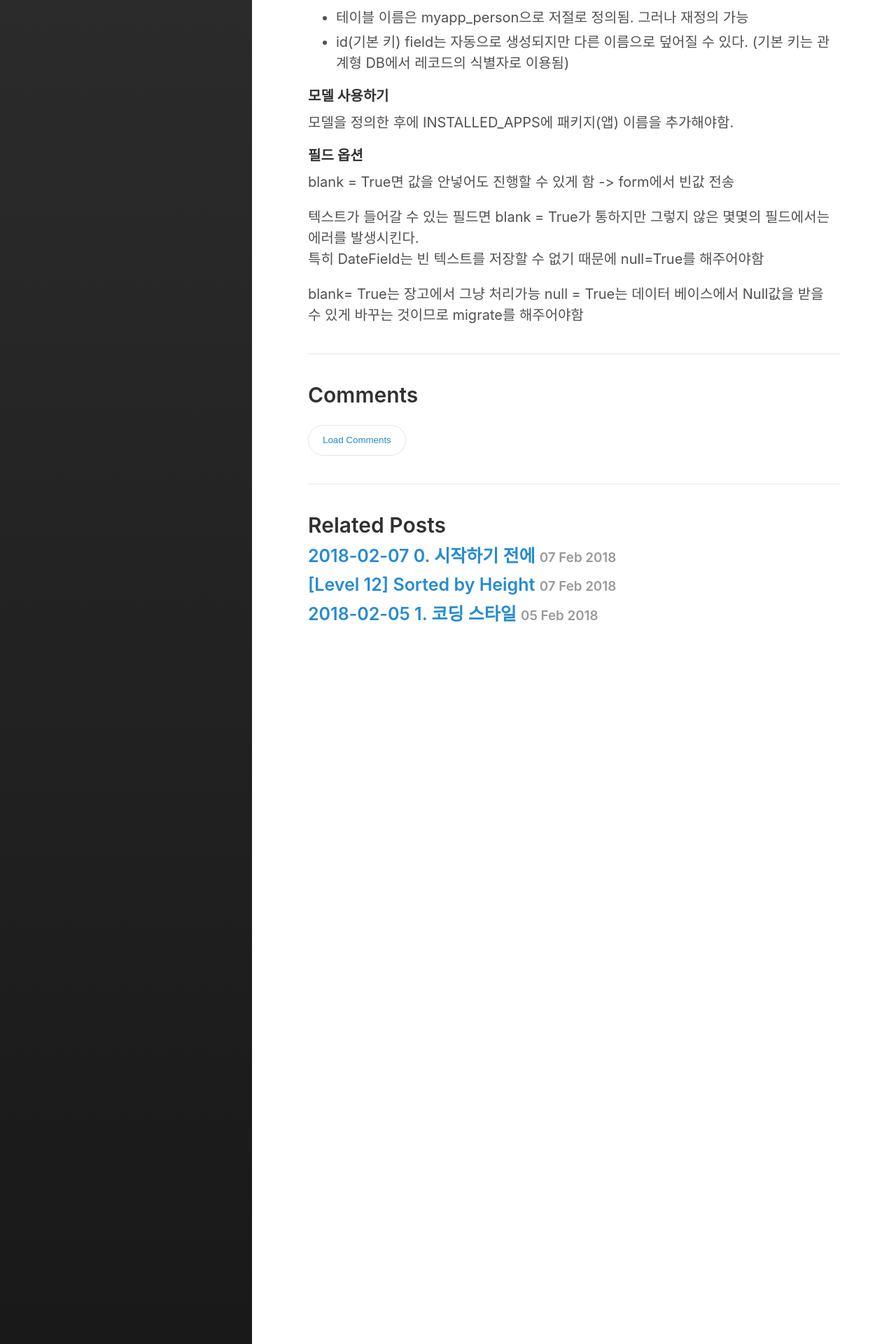
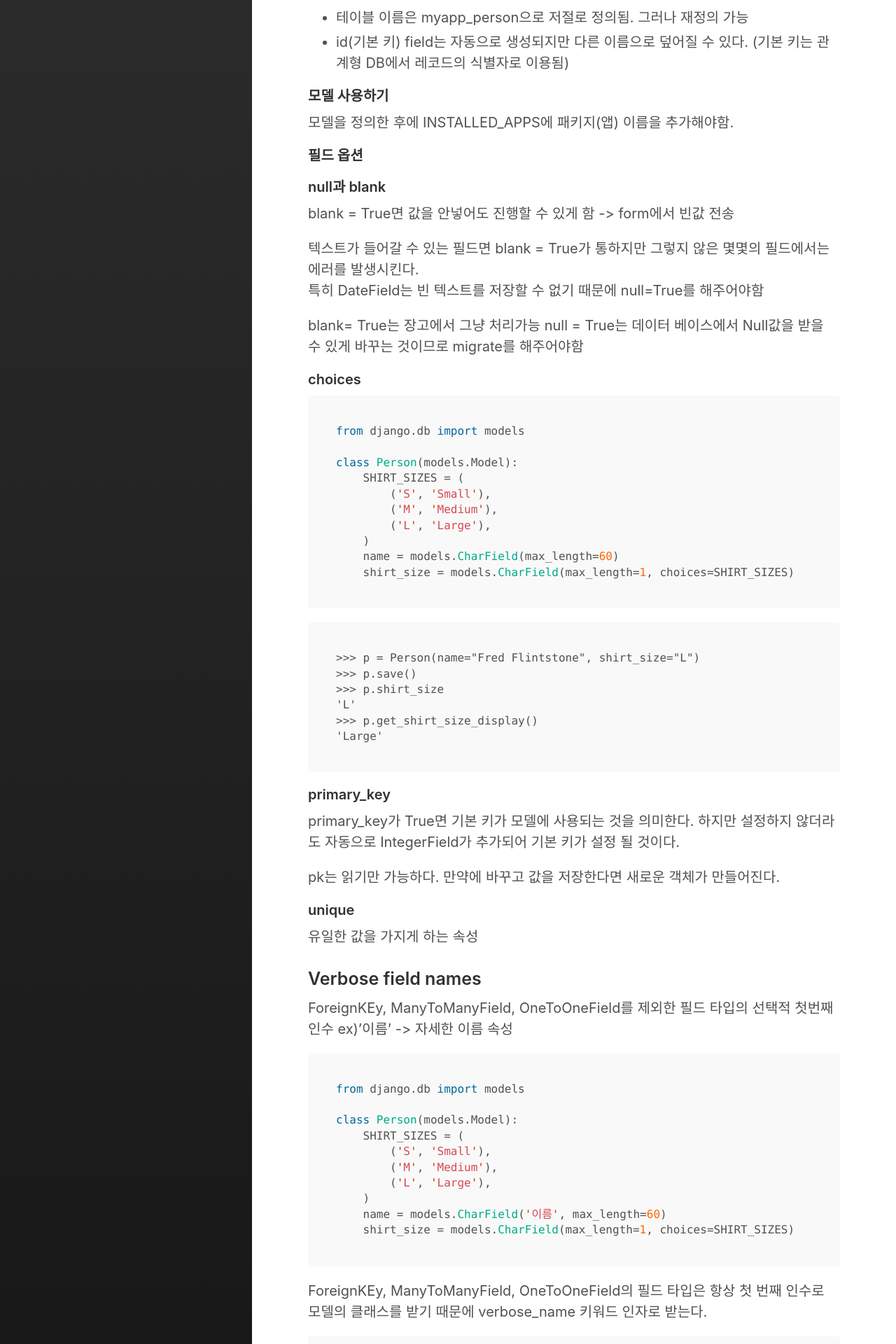
Before and after one commit to Chrisaor/chrisaor.github.com, a Jekyll site: the page built from _posts/TIL/2018-02-05-TIL.md, in a window 1280 px wide. Shown: the part 718-2638 px from the top of the page at 70% size. Built offline with Jekyll 4.4.1, drawn with Linux system fonts in a browser that asks for light colours; some of the changed text lies outside the part shown.

````diff
--- a/_posts/TIL/2018-02-05-TIL.md
+++ b/_posts/TIL/2018-02-05-TIL.md
@@ -36,6 +36,8 @@ class Person(models.Model):
 
 #### 필드 옵션
 
+#### null과 blank
+
 blank = True면 값을 안넣어도 진행할 수 있게 함  -> form에서 빈값 전송
 
 텍스트가 들어갈 수 있는 필드면 blank = True가 통하지만 그렇지 않은 몇몇의 필드에서는 에러를 발생시킨다.
@@ -43,3 +45,76 @@ blank = True면 값을 안넣어도 진행할 수 있게 함  -> form에서 빈
 
 blank= True는 장고에서 그냥 처리가능
 null = True는 데이터 베이스에서 Null값을 받을 수 있게 바꾸는 것이므로 migrate를 해주어야함
+
+#### choices
+
+```python
+from django.db import models
+
+class Person(models.Model):
+    SHIRT_SIZES = (
+        ('S', 'Small'),
+        ('M', 'Medium'),
+        ('L', 'Large'),
+    )
+    name = models.CharField(max_length=60)
+    shirt_size = models.CharField(max_length=1, choices=SHIRT_SIZES)
+```
+
+```
+>>> p = Person(name="Fred Flintstone", shirt_size="L")
+>>> p.save()
+>>> p.shirt_size
+'L'
+>>> p.get_shirt_size_display()
+'Large'
+```
+
+#### primary_key
+
+primary_key가 True면 기본 키가 모델에 사용되는 것을 의미한다. 하지만 설정하지 않더라도 자동으로 IntegerField가 추가되어 기본 키가 설정 될 것이다.
+
+pk는 읽기만 가능하다. 만약에 바꾸고 값을 저장한다면 새로운 객체가 만들어진다.
+
+#### unique
+
+유일한 값을 가지게 하는 속성
+### Verbose field names
+
+ForeignKEy, ManyToManyField, OneToOneField를 제외한 필드 타입의 선택적 첫번째 인수 ex)'이름'  -> 자세한 이름 속성
+
+```python
+from django.db import models
+
+class Person(models.Model):
+    SHIRT_SIZES = (
+        ('S', 'Small'),
+        ('M', 'Medium'),
+        ('L', 'Large'),
+    )
+    name = models.CharField('이름', max_length=60)
+    shirt_size = models.CharField(max_length=1, choices=SHIRT_SIZES)
+```
+ForeignKEy, ManyToManyField, OneToOneField의 필드 타입은 항상 첫 번째 인수로 모델의 클래스를 받기 때문에 verbose_name 키워드 인자로 받는다.
+
+```python
+poll = models.ForeignKey(
+    Poll,
+    on_delete=models.CASCADE,
+    verbose_name="the related poll",
+)
+sites = models.ManyToManyField(Site, verbose_name="list of sites")
+place = models.OneToOneField(
+    Place,
+    on_delete=models.CASCADE,
+    verbose_name="related place",
+)
+```
+
+### Relationships
+
+관계형 데이터의 힘은 테이블을 서로 연관시키는 데 있다. Django는 세가지 관계형 데이터베이스를 정의하는 방법을 제공함
+
+1. many-to-one
+2. many-to-many
+3. one-to-one
````
Also changed, not shown: _posts/IntroducingPython/2018-02-07-chapter0.md (+1 -1 lines), _posts/Twoscoops/2018-02-04-chapter0.md (+1 -1 lines), _posts/Twoscoops/2018-02-05-chapter1.md (+1 -1 lines), category/IntroducingPython.md (+1 -1 lines), category/Twoscoops.md (+1 -1 lines).
